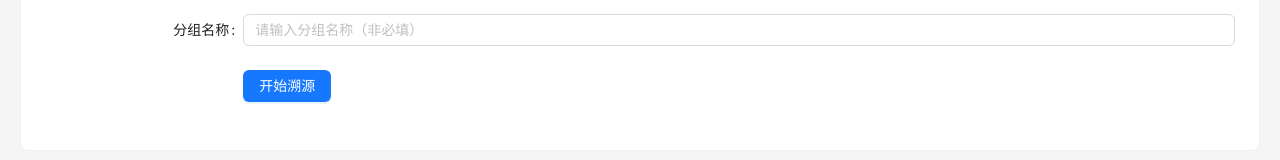
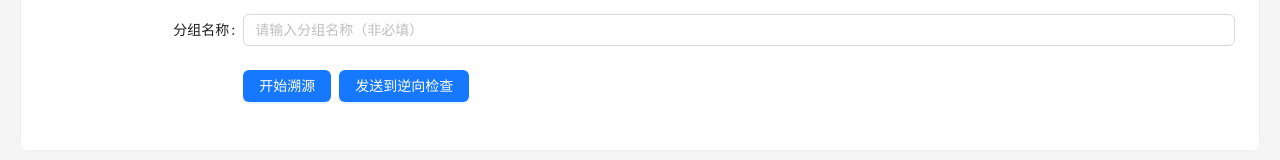
Before and after one commit to star5o/trace-one-api-source, a Vue app in the folder client/: page /trace in a window 1280 px wide. Shown: the part 298-458 px from the top of the page. Built offline with nearby package versions, Linux system fonts and the light colour scheme; no server answers; sample sign-in values are in the browser's storage.

Commit message:
send2reversecheck

```diff
--- a/client/src/views/TraceView.vue
+++ b/client/src/views/TraceView.vue
@@ -18,6 +18,7 @@
         </a-form-item>
         <a-form-item :wrapper-col="{ offset: 4, span: 20 }">
           <a-button type="primary" @click="startTrace" :loading="loading">开始溯源</a-button>
+          <a-button type="primary" @click="sendToReverseCheck" style="margin-left: 8px">发送到逆向检查</a-button>
         </a-form-item>
       </a-form>
     </a-card>
@@ -318,6 +319,25 @@ export default {
       if (!timestamp) return '未知';
       const date = new Date(parseInt(timestamp));
       return date.toLocaleString();
+    },
+
+    // 发送到逆向检查网站
+    sendToReverseCheck() {
+      if (!this.form.baseUrl || !this.form.model) {
+        message.warning('请至少填写中转站URL和模型字段');
+        return;
+      }
+
+      // 构建URL并跳转
+      const reverseCheckUrl = new URL('https://reverse-check.no-reverse-api.com/');
+      reverseCheckUrl.searchParams.append('baseUrl', this.form.baseUrl);
+      reverseCheckUrl.searchParams.append('apiKey', this.form.key); // 使用表单中的API Key
+      reverseCheckUrl.searchParams.append('model', this.form.model);
+      reverseCheckUrl.searchParams.append('testParam', 'max_tokens');
+      reverseCheckUrl.searchParams.append('provider', 'openai');
+
+      // 在新标签页中打开URL
+      window.open(reverseCheckUrl.toString(), '_blank');
     }
   }
 };
```
